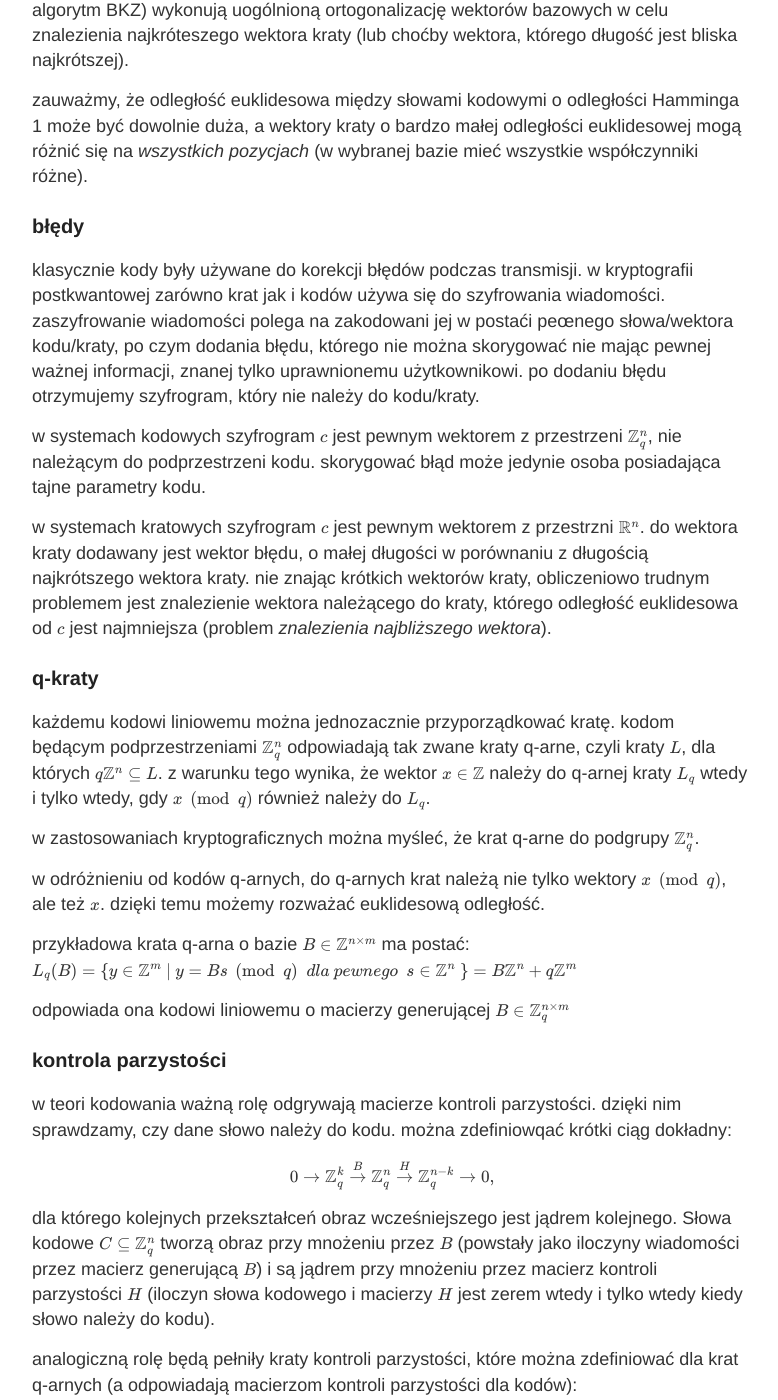
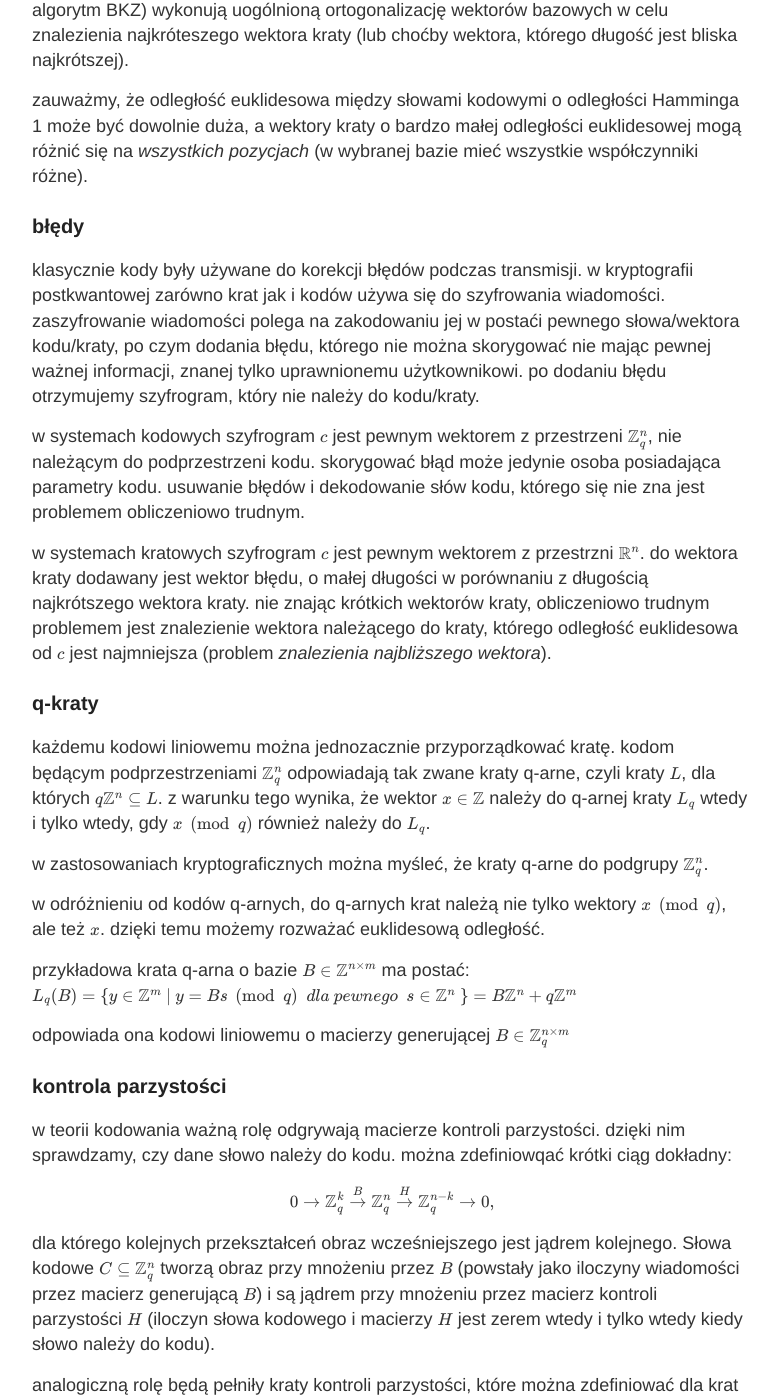
Before and after one commit to keIpie/keIpie.github.io, a Jekyll site: the page built from pq/_posts/2016-1-1-kraty-kody.md, in a window 1280 px wide and 1400 px high, scrolled down 1472 px. Shown: the whole window, without its empty margins (248-1026 px from the left). Built offline with Jekyll 4.4.1, drawn with Linux system fonts in a browser that asks for light colours; formulas are drawn with MathJax 3.

Commit message:
q-rne kraty

```diff
--- a/pq/_posts/2016-1-1-kraty-kody.md
+++ b/pq/_posts/2016-1-1-kraty-kody.md
@@ -48,12 +48,12 @@ euklidesowej mogą różnić się na *wszystkich pozycjach* (w wybranej bazie mi
 ### błędy
 
 klasycznie kody były używane do korekcji błędów podczas transmisji. w kryptografii postkwantowej zarówno krat jak i kodów używa się
-do szyfrowania wiadomości. zaszyfrowanie wiadomości polega na zakodowani jej w postaći peœnego słowa/wektora kodu/kraty, po czym dodania błędu,
+do szyfrowania wiadomości. zaszyfrowanie wiadomości polega na zakodowaniu jej w postaći pewnego słowa/wektora kodu/kraty, po czym dodania błędu,
 którego nie można skorygować nie mając pewnej ważnej informacji, znanej tylko uprawnionemu użytkownikowi. po dodaniu błędu otrzymujemy szyfrogram,
 który nie należy do kodu/kraty.
 
 w systemach kodowych szyfrogram $c$ jest pewnym wektorem z przestrzeni $\mathbb{Z}_q^n$, nie należącym do podprzestrzeni kodu. skorygować błąd
-może jedynie osoba posiadająca tajne parametry kodu.
+może jedynie osoba posiadająca parametry kodu. usuwanie błędów i dekodowanie słów kodu, którego się nie zna jest problemem obliczeniowo trudnym.
 
 w systemach kratowych szyfrogram $c$ jest pewnym wektorem z przestrzni $\mathbb{R}^n$. do wektora kraty dodawany jest wektor błędu, o małej długości
 w porównaniu z długością najkrótszego wektora kraty. nie znając krótkich wektorów kraty, obliczeniowo trudnym problemem jest znalezienie
@@ -65,7 +65,7 @@ każdemu kodowi liniowemu można jednozacznie przyporządkować kratę. kodom b
 odpowiadają tak zwane kraty q-arne, czyli kraty $L$, dla których $q\mathbb{Z}^n \subseteq L$. z warunku tego wynika, że
 wektor $x \in \mathbb{Z}$ należy do q-arnej kraty $L_q$ wtedy i tylko wtedy, gdy $x \pmod{q}$ również należy do $L_q$.
 
-w zastosowaniach kryptograficznych można myśleć, że krat q-arne do podgrupy $\mathbb{Z}_q^n$.
+w zastosowaniach kryptograficznych można myśleć, że kraty q-arne do podgrupy $\mathbb{Z}_q^n$.
 
 w odróżnieniu od kodów q-arnych, do q-arnych krat należą nie tylko wektory $x \pmod{q}$, ale też $x$. dzięki temu
 możemy rozważać euklidesową odległość.
@@ -77,7 +77,7 @@ odpowiada ona kodowi liniowemu o macierzy generującej $B \in \mathbb{Z}_q^{n \t
 
 ### kontrola parzystości
 
-w teori kodowania ważną rolę odgrywają macierze kontroli parzystości. dzięki nim sprawdzamy, czy dane słowo należy do kodu.
+w teorii kodowania ważną rolę odgrywają macierze kontroli parzystości. dzięki nim sprawdzamy, czy dane słowo należy do kodu.
 można zdefiniowqać krótki ciąg dokładny:
 
 $$ 0 \rightarrow \mathbb{Z}_q^k \stackrel{B}{\rightarrow} \mathbb{Z}_q^n \stackrel{H}{\rightarrow} \mathbb{Z}_q^{n-k} \rightarrow 0, $$
```
